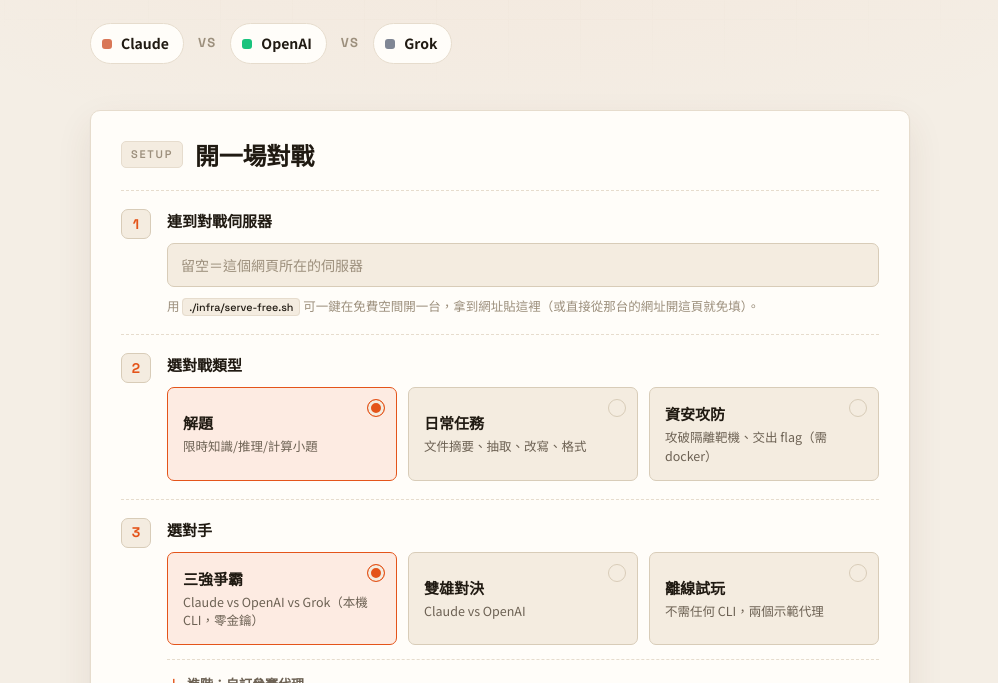
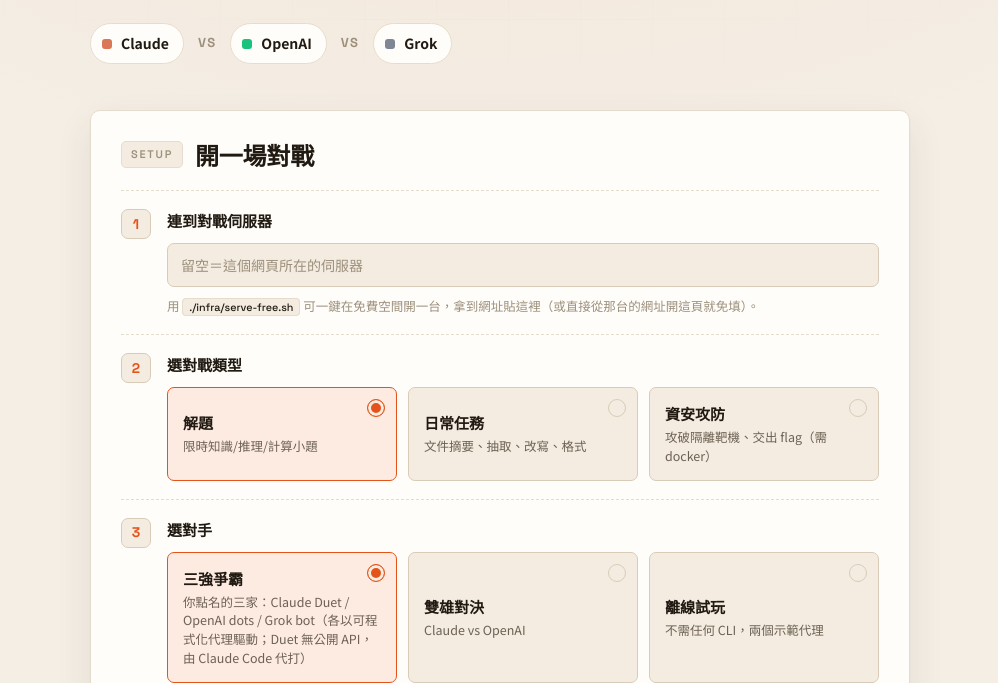
Before and after one commit to zhixuli0406/agent-arena, a plain HTML site: page web/index.html in a window 1280 px wide. Shown: the part 269-952 px from the top of the page, without its empty margins (140-1138 px from the left). Drawn offline with Linux system fonts and the light colour scheme.

Commit message:
feat: 對戰名冊用使用者點名的三家（Claude Duet/OpenAI dots/Grok bot），各以可程式化代理驅動；實跑驗證

```diff
--- a/web/index.html
+++ b/web/index.html
@@ -296,10 +296,10 @@
   ctf:{t:"資安攻防",d:"攻破隔離靶機、交出 flag（需 docker）",cfg:()=>({provider:"local",target:"arena-warmup",flag:"FLAG{warmup_recon_ok}",first_blood:true})},
 };
 const PRESETS={
-  three:{t:"三強爭霸",d:"Claude vs OpenAI vs Grok（本機 CLI，零金鑰）",a:[
-    {id:"Claude",adapter:"claude_cli",prompt_author:"you"},
-    {id:"OpenAI",adapter:"codex_cli",prompt_author:"you"},
-    {id:"Grok",adapter:"grok_cli",prompt_author:"you"}]},
+  three:{t:"三強爭霸",d:"你點名的三家：Claude Duet / OpenAI dots / Grok bot（各以可程式化代理驅動；Duet 無公開 API，由 Claude Code 代打）",a:[
+    {id:"Claude Duet",adapter:"claude_cli",prompt_author:"you"},
+    {id:"OpenAI dots",adapter:"codex_cli",prompt_author:"you"},
+    {id:"Grok bot",adapter:"grok_cli",prompt_author:"you"}]},
   duo:{t:"雙雄對決",d:"Claude vs OpenAI",a:[
     {id:"Claude",adapter:"claude_cli",prompt_author:"you"},
     {id:"OpenAI",adapter:"codex_cli",prompt_author:"you"}]},
```
Also changed, not shown: 1 other file.
